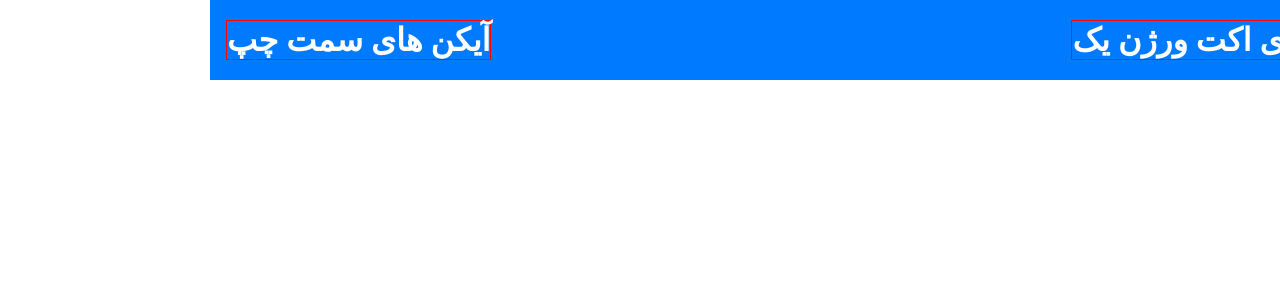
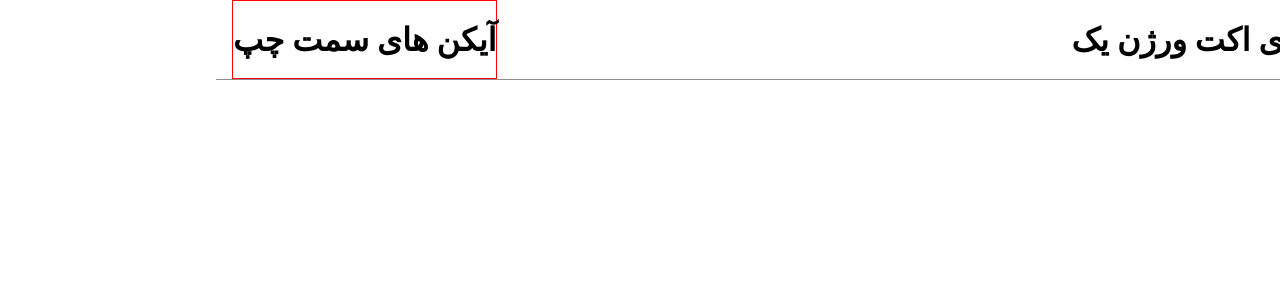
Before and after one commit to MamadTaheri68/react-persian-admin-panel, a React (Create React App) app: page / in a window 1280 px wide. Shown: the top 300 px of the page. Built offline with nearby package versions, Linux system fonts and the light colour scheme.

Commit message:
upgrade Navbar

```diff
--- a/src/components/Navbar.css
+++ b/src/components/Navbar.css
@@ -1,6 +1,6 @@
 .navbar {
-  background-color: #007bff;
-  color: white;
+  border-bottom: 1px solid #8d8d8d;
+  color: #000000;
   width: 100%;
   height: 80px;
   display: -webkit-box;
@@ -16,7 +16,7 @@
   -webkit-box-align: center;
       -ms-flex-align: center;
           align-items: center;
-  padding: 1rem;
+  padding: 0 1rem;
 }
 
 .navbar .nav-right {
@@ -33,13 +33,13 @@
   -webkit-box-align: center;
       -ms-flex-align: center;
           align-items: center;
-  border: 1px solid red;
+  height: 100%;
 }
 
 .navbar .nav-right .menu-bars {
-  font-size: 24px;
+  font-size: 32px;
   margin-left: 1rem;
-  color: #fff;
+  color: #007bff;
 }
 
 .navbar .nav-left {
@@ -57,5 +57,22 @@
       -ms-flex-align: center;
           align-items: center;
   border: 1px solid red;
+  height: 100%;
+}
+
+.nav-menu {
+  background-color: #007bff;
+  width: 220px;
+  height: calc(100vh - 80px);
+  position: fixed;
+  top: 80px;
+  right: -100%;
+  -webkit-transition: all 0.8s ease-in-out;
+  transition: all 0.8s ease-in-out;
+}
+
+.nav-menu.active {
+  background-color: #3c3d3f;
+  right: 0;
 }
 /*# sourceMappingURL=Navbar.css.map */
--- a/src/components/Navbar.jsx
+++ b/src/components/Navbar.jsx
@@ -2,22 +2,36 @@ import React from "react";
 import "./Navbar.css";
 import * as FaIcons from "react-icons/fa";
 import { Link } from "react-router-dom";
+import { useState } from "react";
 
 const Navbar = () => {
+  const [showSidebar, setShowSidebar] = useState(false);
+
+  const toggleSidebar = () => {
+    setShowSidebar((showSidebar) => !showSidebar);
+  };
   return (
     <>
       <div className="navbar">
         <div className="nav-right">
           <Link to="#" className="menu-bars">
-            <FaIcons.FaBars />
+            <FaIcons.FaBars onClick={toggleSidebar} />
           </Link>
           <h1>ادمین پنل ری اکت ورژن یک</h1>
         </div>
         <div className="nav-left">
-            <h1>آیکن های سمت چپ</h1>
+          <h1>آیکن های سمت چپ</h1>
         </div>
       </div>
-      <nav className="nav-menu"></nav>
+      <nav className={showSidebar ? "nav-menu active" : "nav-menu"}>
+        <ul>
+          <li>item #1</li>
+          <li>item #2</li>
+          <li>item #3</li>
+          <li>item #4</li>
+          <li>item #5</li>
+        </ul>
+      </nav>
     </>
   );
 };
--- a/src/components/Navbar.scss
+++ b/src/components/Navbar.scss
@@ -1,25 +1,25 @@
 .navbar {
-    background-color: #007bff;
-    color: white;
+    border-bottom: 1px solid #8d8d8d;
+    color: #000000;
     width: 100%;
     height: 80px;
     display: flex;
     flex-direction: row;
     justify-content: space-between;
     align-items: center;
-    padding: 1rem;
+    padding: 0 1rem;
 
     .nav-right {
         display: flex;
         flex-direction: row;
         justify-content: flex-start;
         align-items: center;
-        border: 1px solid red;
+        height: 100%;
 
         .menu-bars {
-            font-size: 24px;
+            font-size: 32px;
             margin-left: 1rem;
-            color: #fff;
+            color: #007bff;
         }
     }
 
@@ -29,5 +29,19 @@
         justify-content: space-between;
         align-items: center;
         border: 1px solid red;
+        height: 100%;
     }
 }
+.nav-menu {
+    background-color: #007bff;
+    width: 220px;
+    height: calc(100vh - 80px);
+    position: fixed;
+    top: 80px;
+    right: -100%;
+    transition: all 0.8s ease-in-out;
+}
+.nav-menu.active {
+    background-color: #3c3d3f;
+    right: 0;
+}
```
Also changed, not shown: 1 other file (tests, documents, lock files or other folders).
